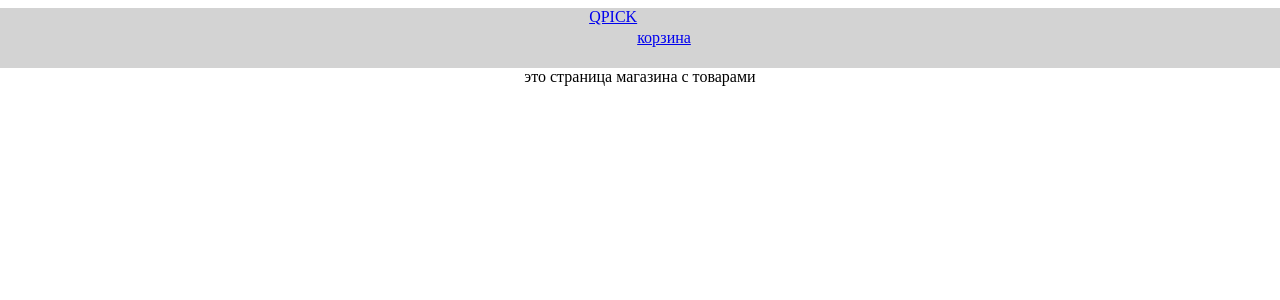
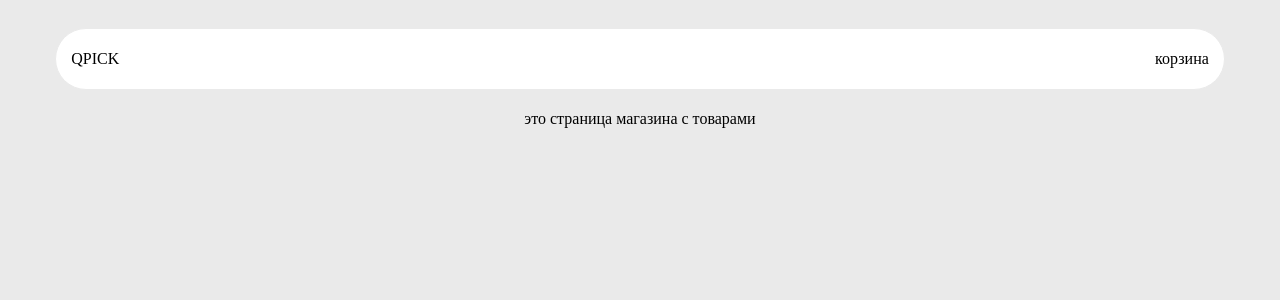
Before and after one commit to bibizyano18/simple-store-page, a React (Create React App) app: page /store in a window 1280 px wide. Shown: the top 300 px of the page. Built offline with nearby package versions, Linux system fonts and the light colour scheme.

Commit message:
Улучшил переход по страницам, потихоньку настраиваю навигационную панель

```diff
--- a/src/components/AppRouter.jsx
+++ b/src/components/AppRouter.jsx
@@ -1,5 +1,5 @@
 import React from 'react';
-import {Route, Routes} from "react-router-dom";
+import {Navigate, Route, Routes} from "react-router-dom";
 import Basket from "../pages/basket";
 import Store from "../pages/store";
 import NotFound from "../pages/not-found";
@@ -7,9 +7,10 @@ import NotFound from "../pages/not-found";
 const AppRouter = () => {
     return (
         <Routes>
+            <Route path="/" element={<Navigate to="/store" />} />
             <Route path="/basket" element={<Basket />} />
             <Route path="/store" element={<Store />} />
-            <Route path="/*" element={<NotFound />} />
+            <Route path="*" element={<NotFound />} />
         </Routes>
     );
 };
--- a/src/components/Navbar.jsx
+++ b/src/components/Navbar.jsx
@@ -4,12 +4,11 @@ import {Link} from "react-router-dom";
 const Navbar = () => {
     return (
         <div className="navbar">
-            <header className="navbar-brand"></header>
             <div className="navbar__logo">
-                <Link to="/store">QPICK</Link>
+                <Link to="/store" className="navbar__text">QPICK</Link>
             </div>
             <div className="navbar__buttons">
-                <Link to="/basket">корзина</Link>
+                <Link to="/basket" className="navbar__text">корзина</Link>
             </div>
 
         </div>
--- a/src/style/App.css
+++ b/src/style/App.css
@@ -1,3 +1,7 @@
+body {
+    background-color: #EAEAEA;
+}
+
 #root {
     display: flex;
     flex-direction: column;
@@ -6,20 +10,26 @@
 
 .navbar {
     height: 60px;
-    width: 100%;
+    width: 90%;
     display: flex;
-    align-items: center;
-    justify-content: center;
+    justify-content: space-between;
     padding: 0 15px;
-    background: lightgray;
-
+    background: white;
+    margin: 20px;
+    border: 1px solid #EAEAEA;
+    border-radius: 105px;
 }
 
 .navbar__buttons {
-    align-items: end;
     display: flex;
+    align-items: center;
 }
+
 .navbar__logo {
-    align-self: start;
     display: flex;
+    align-items: center;
 }
+.navbar__text {
+    text-decoration: none;
+    color: black;
+}
```
